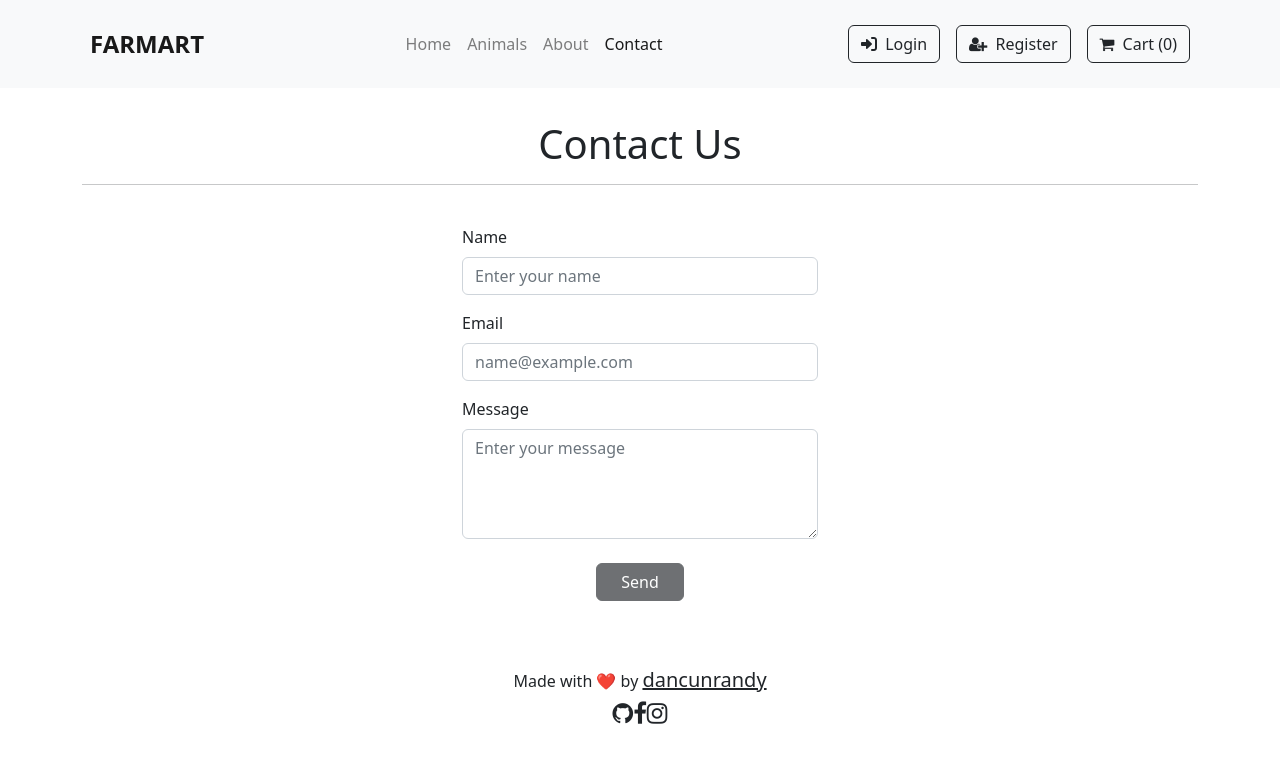
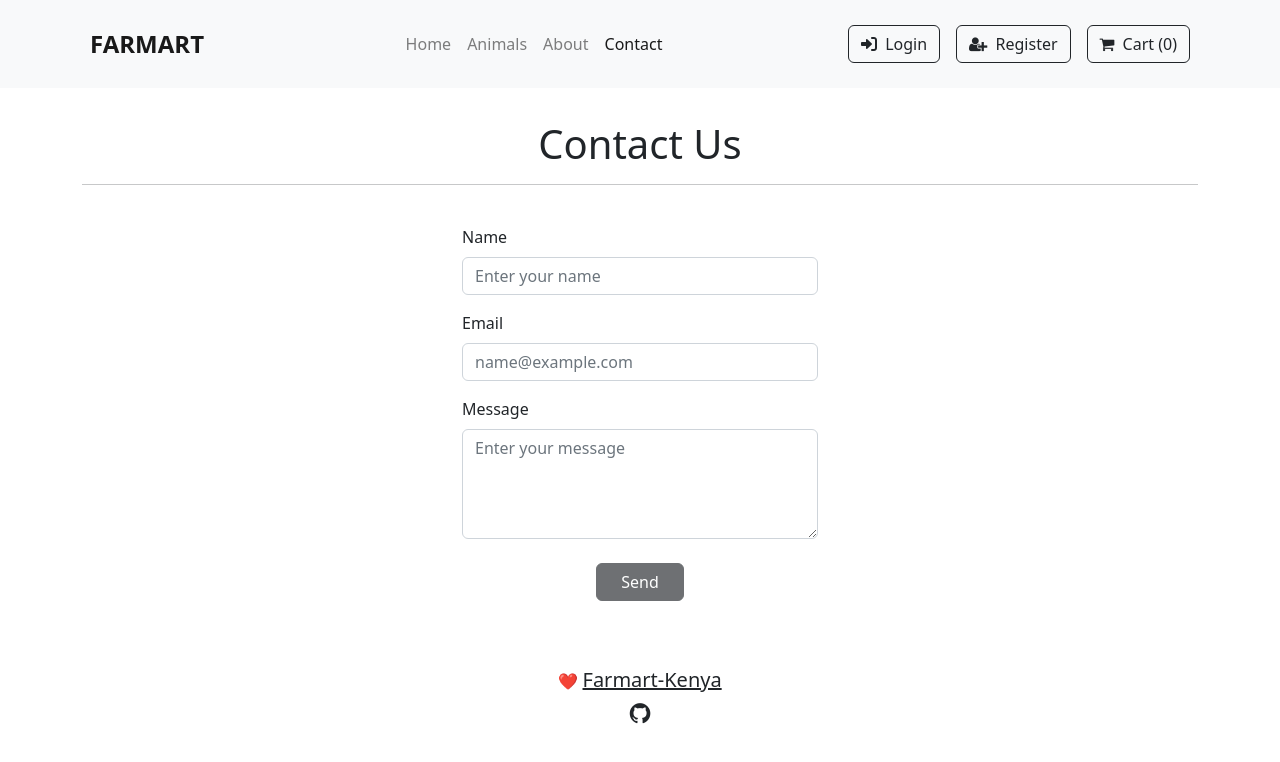
Before and after one commit to levy-web/farmart, a React (Create React App) app in the folder frontend/: page /contact in a window 1280 px wide. Shown: the top 762 px of the page. Built offline with nearby package versions, Linux system fonts and the light colour scheme.

Commit message:
footer update

```diff
--- a/frontend/src/components/Footer.jsx
+++ b/frontend/src/components/Footer.jsx
@@ -6,18 +6,18 @@ const Footer = () => {
       <footer className="mb-0 text-center">
         <div className="d-flex align-items-center justify-content-center pb-5">
           <div className="col-md-6">
-            <p className="mb-3 mb-md-0">Made with ❤️ by {" "}
-              <a  href="https://dancunrandy.vercel.app" className="text-decoration-underline text-dark fs-5" target="_blank" rel="noreferrer">dancunrandy</a>
+            <p className="mb-3 mb-md-0">  ❤️  {" "}
+              <a  href=" " className="text-decoration-underline text-dark fs-5" target="_blank" rel="noreferrer">Farmart-Kenya</a>
             </p>
-            <a className="text-dark fs-4" href="https://github.com/dancunrandy" target="_blank" rel="noreferrer">
+            <a className="text-dark fs-4" href="https://github.com/levy-web/farmart" target="_blank" rel="noreferrer">
               <i className="fa fa-github"></i>
             </a>
-            <a className="text-dark fs-4" href="https://github.com/dancunrandy" target="_blank" rel="noreferrer">
-              <i className="fa fa-facebook"></i>
+            {/* <a className="text-dark fs-4" href="https://github.com/dancunrandy" target="_blank" rel="noreferrer">
+              <i className="fa fa-github"></i>
             </a>
-            <a className="text-dark fs-4" href="https://github.com/dancunrandy" target="_blank" rel="noreferrer">
-              <i className="fa fa-instagram"></i>
-            </a>
+            <a className="text-dark fs-4" href="https://github.com/dancunrandy " target="_blank" rel="noreferrer">
+              <i className="fa fa-github"></i>
+            </a> */}
           </div>
         </div>
       </footer>
```
